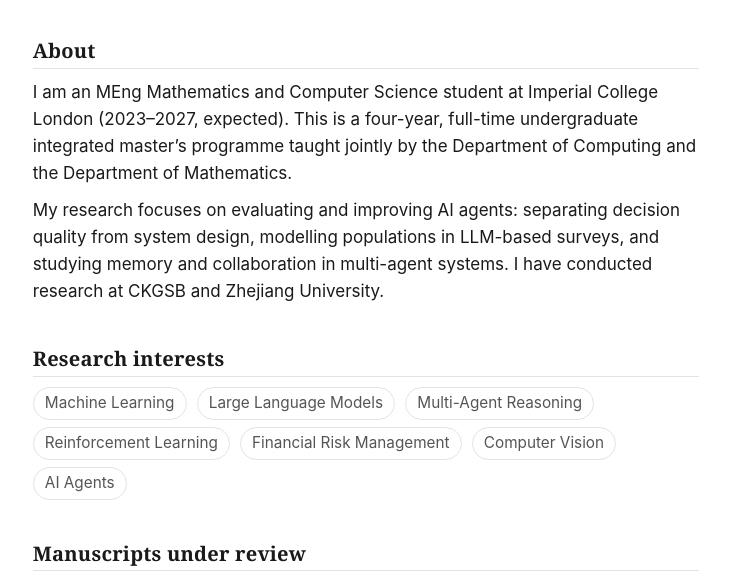
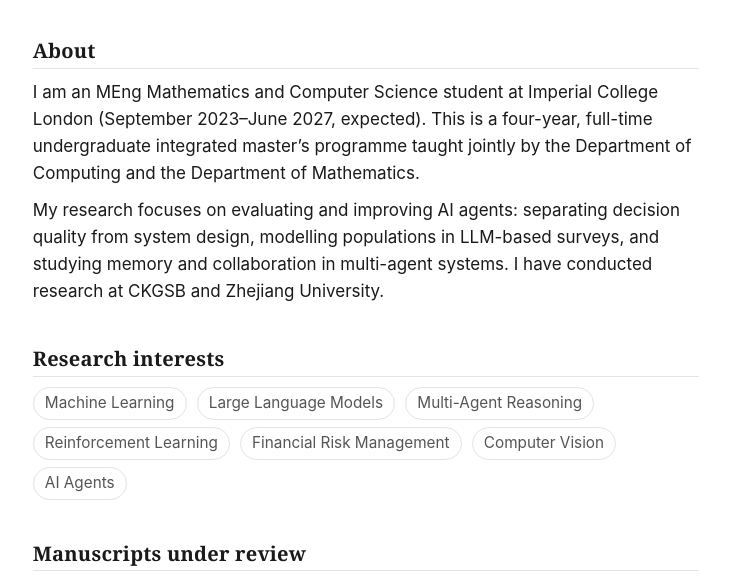
Before and after one commit to mzyy1001/mzyy1001.github.io, a plain HTML site: page index.html in a window 1280 px wide. Shown: the part 209-787 px from the top of the page, without its empty margins (274-1004 px from the left). Drawn offline with Linux system fonts and the light colour scheme.

Commit message:
Correct expected graduation to June 2027

```diff
--- a/index.html
+++ b/index.html
@@ -28,7 +28,7 @@
       <h2>About</h2>
       <p>
         I am an MEng Mathematics and Computer Science student at Imperial College London
-        (2023–2027, expected). This is a four-year, full-time undergraduate integrated
+        (September 2023–June 2027, expected). This is a four-year, full-time undergraduate integrated
         master’s programme taught jointly by the Department of Computing and the
         Department of Mathematics.
       </p>
```
